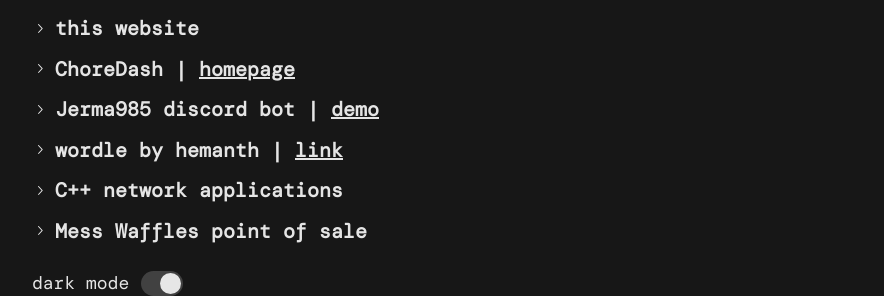
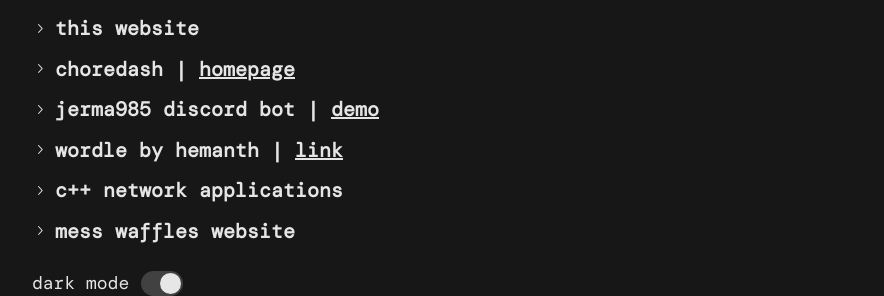
Before and after one commit to hmukesh5/hmukesh5.github.io, a React (Vite) app: page / in a window 1280 px wide. Shown: the part 342-638 px from the top of the page, without its empty margins (184-1068 px from the left). Built offline with nearby package versions, Linux system fonts and the light colour scheme; no server answers.

Commit message:
lowercased project names

```diff
--- a/src/App.tsx
+++ b/src/App.tsx
@@ -201,7 +201,7 @@
         },
         {
             value: "choredash",
-            title: <>ChoreDash | </>,
+            title: <>choredash | </>,
             link: <a href="https://hmukesh.itch.io/chore-dash" target="_blank" className={`underline ${darkmodeSwitcher}`}>homepage</a>,
             content:<>
                         <span className="font-bold text-amber-600">🏆 Capsher x Aggie Coding Club Coding Challenge 2023 1st place winner</span>
@@ -214,7 +214,7 @@
         },
         {
             value: "jerma",
-            title: <>Jerma985 discord bot | </>,
+            title: <>jerma985 discord bot | </>,
             link: <a href="https://youtube.com/watch?v=gCIfvgX4Vg4" target="_blank" className={`underline ${darkmodeSwitcher}`}>demo</a>,
             content:<>
                         <span className="font-bold text-amber-600">🏆 Aggie Coding Club Discord Bot Challenge 2022 1st place winner</span>
@@ -235,7 +235,7 @@
         },
         {
             value: "network",
-            title: <>C++ network applications</>,
+            title: <>c++ network applications</>,
             link: <></>,
             content:<>
                         During my networks class at A&M (CSCE 463), I created a suite of various network applications.
@@ -319,7 +319,7 @@
         },
         {
             value: "messwaffles",
-            title: <>Mess Waffles point of sale</>,
+            title: <>mess waffles website</>,
             link: <></>,
             content:
                 <>
```
